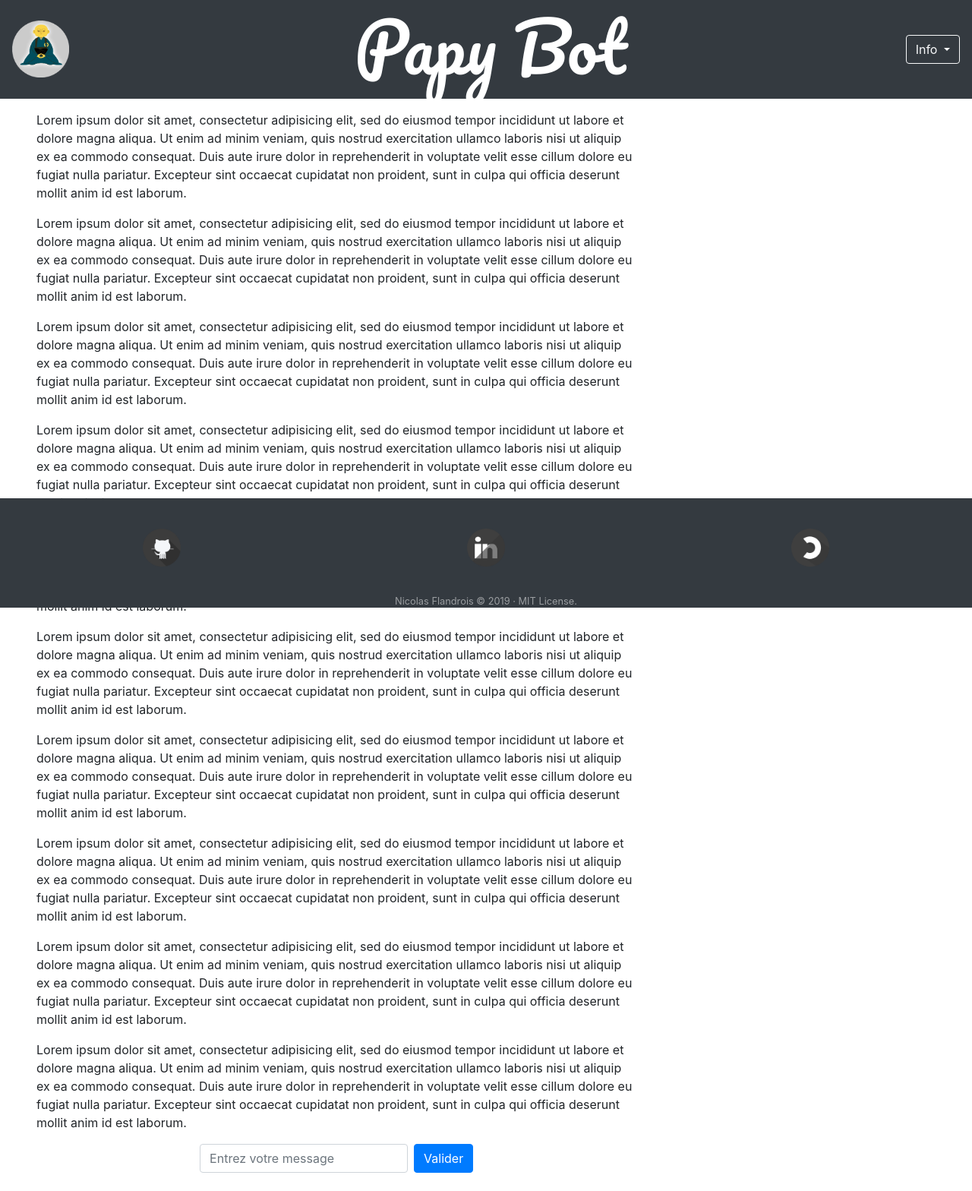
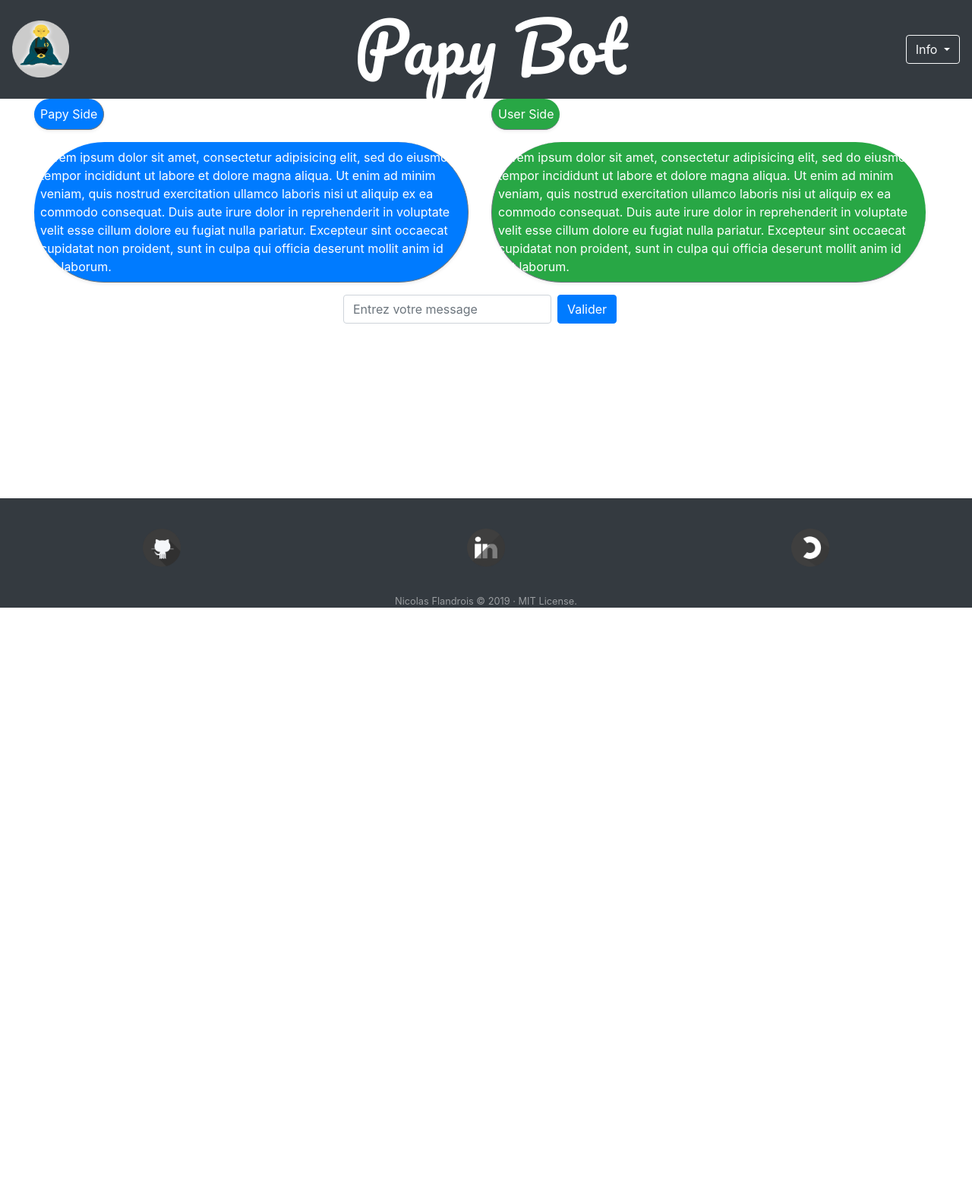
Before and after one commit to NicolasFlandrois/PapyBot, a Flask app: page / in a window 1280 px wide. Shown: the whole page at 76% size. After the commit the page ends 800 px from the top, so only its background shows below. Run offline with Flask 2, Linux system fonts and the light colour scheme; some libraries are stand-ins or nearby versions.

Commit message:
Dialog Box Display Adjustments using Bootstrap
Using Bootstrap, defined areas for dialog to take place, and shape and colour.

Jquery == Fails

```diff
--- a/static/index.js
+++ b/static/index.js
@@ -2,32 +2,32 @@
 // Date : Thu 15 Aug 2019 18:51:34 CEST
 // Javascript & Ajax & Jquery
 
+$(()=> {
+    // Get question request from HTML (AJAX/JQuery)
+    $("#user_post").on("#submit_btn", ()=> {
+        let el1 = $("#user_post");
 
-// Get question request from HTML (AJAX/JQuery)
+        let el1 = "<p class='d-flex justify-content-center p-2 float-left rounded-pill border-right border-bottom border-secondary bg-primary align-middle text-white'>" + el1 + "</p>";
+        console.log(el1);
+        question = $("#userSide");
+        question.html("");
+        question.append(el1);
 
-// Post question request to Python Flask Server (AJAX/JQuery)
-
-// Get Responce from Python Flask Server (AJAX/JQuery)
-
-// Post Responce to HTML > Use a look like a text messenger round shape & distinguish Human (User) from PapyBot (Computer) (AJAX/JQuery)
-
-// Use Bootstrap Float right or left for each messenger exchanges cf https://getbootstrap.com/docs/4.2/utilities/float/
-// Use Bootstrap Borders to encapsulate messengers cf https://getbootstrap.com/docs/4.2/utilities/borders/
-$(()=> {
-    $("#user_post").on("#submit_btn", ()=> {
-        let el = $("#user_post");
-        let url = "http://127.0.0.1:5000/message/" + el.val() + "/";
+        // Post question request to Python Flask Server (AJAX/JQuery)
+        let url = "http://127.0.0.1:5000/message/" + el1.val() + "/";
+        // Get Responce from Python Flask Server (AJAX/JQuery)
         $.get(url, (res)=> {
             let words = JSON.parse(res);
-            let container = $(".dialogbox");
-            container.html("");
+            let results = $("#papySide");
+            results.html("");
             // Do sthg here
             // Here goes :     <script src="https://maps.googleapis.com/maps/api/js?key=YOUR_KEY&callback=myMap"></script>
-            for( word of words) {
-                let el = "<p>" + word + "</p>";
-                console.log(el);
-                container.append(el);
-            }
+
+            let el2 = "<p class='d-flex justify-content-center p-2 float-left rounded-pill border-left border-bottom border-secondary bg-success align-middle text-white'>" + words + "</p>";
+            console.log(el2);
+            // Post Responce to HTML
+            results.append(el2);
+
         })
-    });
+    };
 });
--- a/templates/index.html
+++ b/templates/index.html
@@ -52,87 +52,17 @@
     </header>
 
 
-    <main class="col-12 col-md-9 col-xl-8 py-md-3 pl-md-5 bd-content" role="main">
+    <main class="bd-content d-flex mr-3" role="main">
+        <div class="container-fluid">
+            <div class="row-fluid justify-content-center">
                 <!-- Dialog Box -->
-        <div id="dialogBox" class="overflow-auto position-relative">
+                <div id="dialogBox" class="container-fluid d-flex">
                     <!-- Text Dialog Box -->
-            <!-- Size fitting = ~ 50% of the page margin/padding included for All screen size but sm and xs which fits 100% -->
-            <!-- https://www.w3schools.com/bootstrap/bootstrap_affix.asp-->
-            <script src="https://maps.googleapis.com/maps/api/js?key=API_KEY=Lyon+France"></script>
-
-            <p>
-                Lorem ipsum dolor sit amet, consectetur adipisicing elit, sed do eiusmod
-                tempor incididunt ut labore et dolore magna aliqua. Ut enim ad minim veniam,
-                quis nostrud exercitation ullamco laboris nisi ut aliquip ex ea commodo
-                consequat. Duis aute irure dolor in reprehenderit in voluptate velit esse
-                cillum dolore eu fugiat nulla pariatur. Excepteur sint occaecat cupidatat non
-                proident, sunt in culpa qui officia deserunt mollit anim id est laborum.
+                    <div id="papySide" class="col-xl-6 col-lg-6 col-md-9 col-sm-12">
+                        <p class='d-flex justify-content-center p-2 float-left rounded-pill border-right border-bottom border-secondary shadow-sm bg-primary align-middle text-white mr-6'>
+                            Papy Side
                         </p>
-            <p>
-                Lorem ipsum dolor sit amet, consectetur adipisicing elit, sed do eiusmod
-                tempor incididunt ut labore et dolore magna aliqua. Ut enim ad minim veniam,
-                quis nostrud exercitation ullamco laboris nisi ut aliquip ex ea commodo
-                consequat. Duis aute irure dolor in reprehenderit in voluptate velit esse
-                cillum dolore eu fugiat nulla pariatur. Excepteur sint occaecat cupidatat non
-                proident, sunt in culpa qui officia deserunt mollit anim id est laborum.
-            </p>
-            <p>
-                Lorem ipsum dolor sit amet, consectetur adipisicing elit, sed do eiusmod
-                tempor incididunt ut labore et dolore magna aliqua. Ut enim ad minim veniam,
-                quis nostrud exercitation ullamco laboris nisi ut aliquip ex ea commodo
-                consequat. Duis aute irure dolor in reprehenderit in voluptate velit esse
-                cillum dolore eu fugiat nulla pariatur. Excepteur sint occaecat cupidatat non
-                proident, sunt in culpa qui officia deserunt mollit anim id est laborum.
-            </p>
-            <p>
-                Lorem ipsum dolor sit amet, consectetur adipisicing elit, sed do eiusmod
-                tempor incididunt ut labore et dolore magna aliqua. Ut enim ad minim veniam,
-                quis nostrud exercitation ullamco laboris nisi ut aliquip ex ea commodo
-                consequat. Duis aute irure dolor in reprehenderit in voluptate velit esse
-                cillum dolore eu fugiat nulla pariatur. Excepteur sint occaecat cupidatat non
-                proident, sunt in culpa qui officia deserunt mollit anim id est laborum.
-            </p>
-            <p>
-                Lorem ipsum dolor sit amet, consectetur adipisicing elit, sed do eiusmod
-                tempor incididunt ut labore et dolore magna aliqua. Ut enim ad minim veniam,
-                quis nostrud exercitation ullamco laboris nisi ut aliquip ex ea commodo
-                consequat. Duis aute irure dolor in reprehenderit in voluptate velit esse
-                cillum dolore eu fugiat nulla pariatur. Excepteur sint occaecat cupidatat non
-                proident, sunt in culpa qui officia deserunt mollit anim id est laborum.
-            </p>
-            <p>
-                Lorem ipsum dolor sit amet, consectetur adipisicing elit, sed do eiusmod
-                tempor incididunt ut labore et dolore magna aliqua. Ut enim ad minim veniam,
-                quis nostrud exercitation ullamco laboris nisi ut aliquip ex ea commodo
-                consequat. Duis aute irure dolor in reprehenderit in voluptate velit esse
-                cillum dolore eu fugiat nulla pariatur. Excepteur sint occaecat cupidatat non
-                proident, sunt in culpa qui officia deserunt mollit anim id est laborum.
-            </p>
-            <p>
-                Lorem ipsum dolor sit amet, consectetur adipisicing elit, sed do eiusmod
-                tempor incididunt ut labore et dolore magna aliqua. Ut enim ad minim veniam,
-                quis nostrud exercitation ullamco laboris nisi ut aliquip ex ea commodo
-                consequat. Duis aute irure dolor in reprehenderit in voluptate velit esse
-                cillum dolore eu fugiat nulla pariatur. Excepteur sint occaecat cupidatat non
-                proident, sunt in culpa qui officia deserunt mollit anim id est laborum.
-            </p>
-            <p>
-                Lorem ipsum dolor sit amet, consectetur adipisicing elit, sed do eiusmod
-                tempor incididunt ut labore et dolore magna aliqua. Ut enim ad minim veniam,
-                quis nostrud exercitation ullamco laboris nisi ut aliquip ex ea commodo
-                consequat. Duis aute irure dolor in reprehenderit in voluptate velit esse
-                cillum dolore eu fugiat nulla pariatur. Excepteur sint occaecat cupidatat non
-                proident, sunt in culpa qui officia deserunt mollit anim id est laborum.
-            </p>
-            <p>
-                Lorem ipsum dolor sit amet, consectetur adipisicing elit, sed do eiusmod
-                tempor incididunt ut labore et dolore magna aliqua. Ut enim ad minim veniam,
-                quis nostrud exercitation ullamco laboris nisi ut aliquip ex ea commodo
-                consequat. Duis aute irure dolor in reprehenderit in voluptate velit esse
-                cillum dolore eu fugiat nulla pariatur. Excepteur sint occaecat cupidatat non
-                proident, sunt in culpa qui officia deserunt mollit anim id est laborum.
-            </p>
-            <p>
+                        <p class='d-flex justify-content-center p-2 float-left rounded-pill border-right border-bottom border-secondary shadow-sm bg-primary align-middle text-white mr-6'>
                             Lorem ipsum dolor sit amet, consectetur adipisicing elit, sed do eiusmod
                             tempor incididunt ut labore et dolore magna aliqua. Ut enim ad minim veniam,
                             quis nostrud exercitation ullamco laboris nisi ut aliquip ex ea commodo
@@ -141,16 +71,30 @@
                             proident, sunt in culpa qui officia deserunt mollit anim id est laborum.
                         </p>
                     </div>
+                    <div id="userSide" class="col-xl-6 col-lg-6 col-md-9 col-sm-12">
+                        <p class='d-flex justify-content-center p-2 float-left rounded-pill border-left border-bottom border-secondary shadow-sm bg-success align-middle text-white mr-6'>
+                            User Side
+                        </p>
+                        <p class='d-flex justify-content-center p-2 float-left rounded-pill border-left border-bottom border-secondary shadow-sm bg-success align-middle text-white mr-6'>
+                            Lorem ipsum dolor sit amet, consectetur adipisicing elit, sed do eiusmod
+                            tempor incididunt ut labore et dolore magna aliqua. Ut enim ad minim veniam,
+                            quis nostrud exercitation ullamco laboris nisi ut aliquip ex ea commodo
+                            consequat. Duis aute irure dolor in reprehenderit in voluptate velit esse
+                            cillum dolore eu fugiat nulla pariatur. Excepteur sint occaecat cupidatat non
+                            proident, sunt in culpa qui officia deserunt mollit anim id est laborum.
+                        </p>
+                    </div>
+                </div>
+            </div>
 
-
-
+            <div class="row-fluid">
                 <!-- Form to input question -->
-        <!-- Align center those input forms -->
-        <form id="User_Input" class="form-inline d-flex justify-content-center">
+                <form id="user_form" class="form-inline d-flex justify-content-center">
                     <input id="user_post" type="text" class="form-control mb-2 mr-sm-2" placeholder="Entrez votre message" required="required">
                     <button id="submit_btn" type="submit" class="btn btn-primary mb-2">Valider</button>
                 </form>
-
+            </div>
+        </div>
     </main>
 
 
```
Lines whose indentation alone changed are shown as unchanged.
